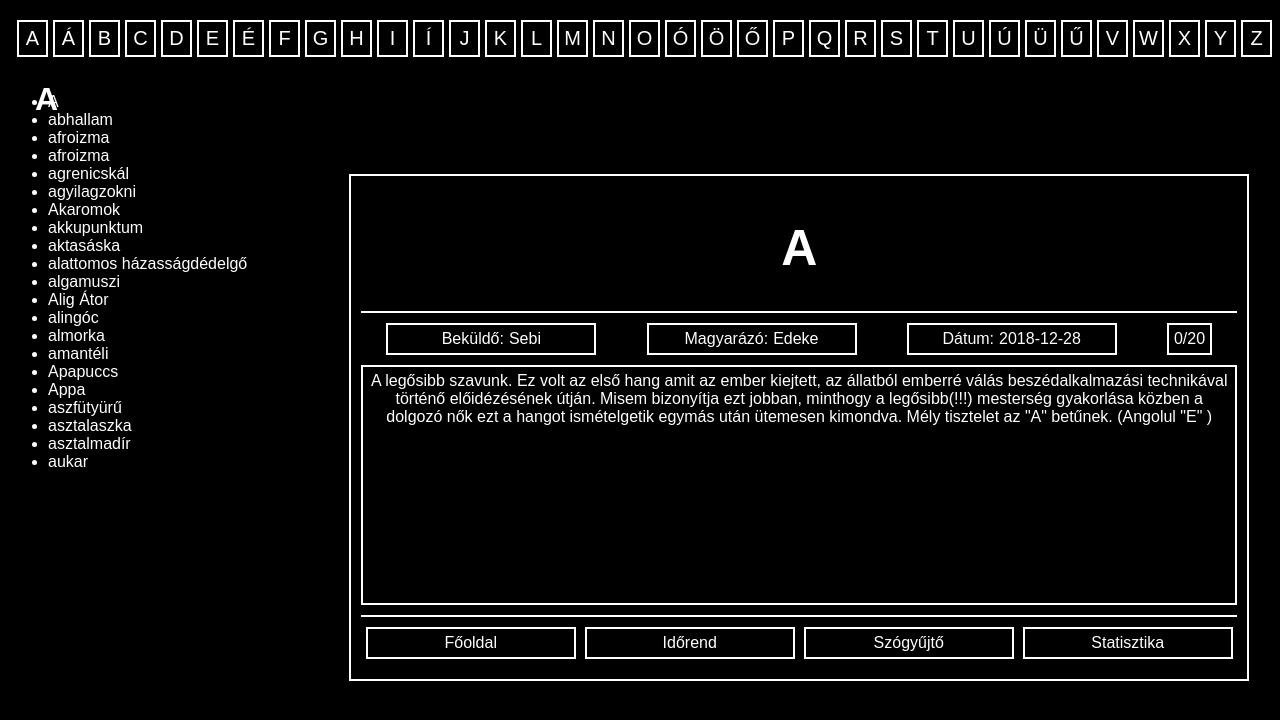
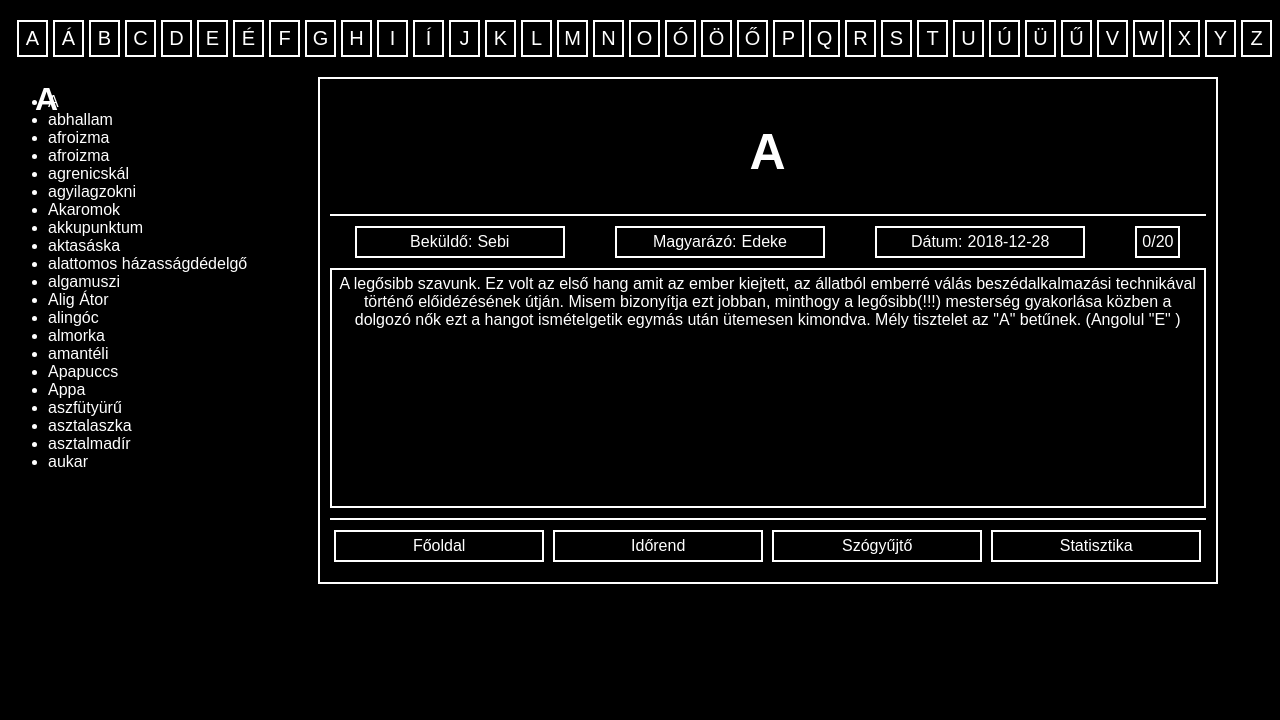
Before and after one commit to andrejmoltok/szotar, a Next.js app: page /abc/a in a window 1280 px wide. Shown: the top 720 px of the page. Built offline with nearby package versions, Linux system fonts and the light colour scheme.

Commit message:
.entryMain stabilization + minor corrections

```diff
--- a/pages/abc/[letter].js
+++ b/pages/abc/[letter].js
@@ -69,7 +69,7 @@ export default function Letter({ entries }) {
           ))}
         </ul>
       </div>
-      {/* <div className={styles.halan}> */}
+      <div className={styles.halan}>
       <div className={styles.entryMain}>
         <div className={styles.entryContainer}>
             <div className={styles.entryContainerH1}>
@@ -100,8 +100,8 @@ export default function Letter({ entries }) {
             </div>
         </div>
     </div>
-      </div>
-    {/* </div> */}
+    </div>
+    </div>
   </>
   )
 }
--- a/styles/Abc.module.css
+++ b/styles/Abc.module.css
@@ -58,13 +58,13 @@
     cursor: pointer;
 }
 
-/* .halan {
-    margin: 50px;
+.halan {
+
     width: 100%;
-} */
+}
 
 .entryMain {
-    margin: auto 0;
+    margin: 0 auto;
     width: 950px;
     display: flex;
     flex-direction: column nowrap;
```
